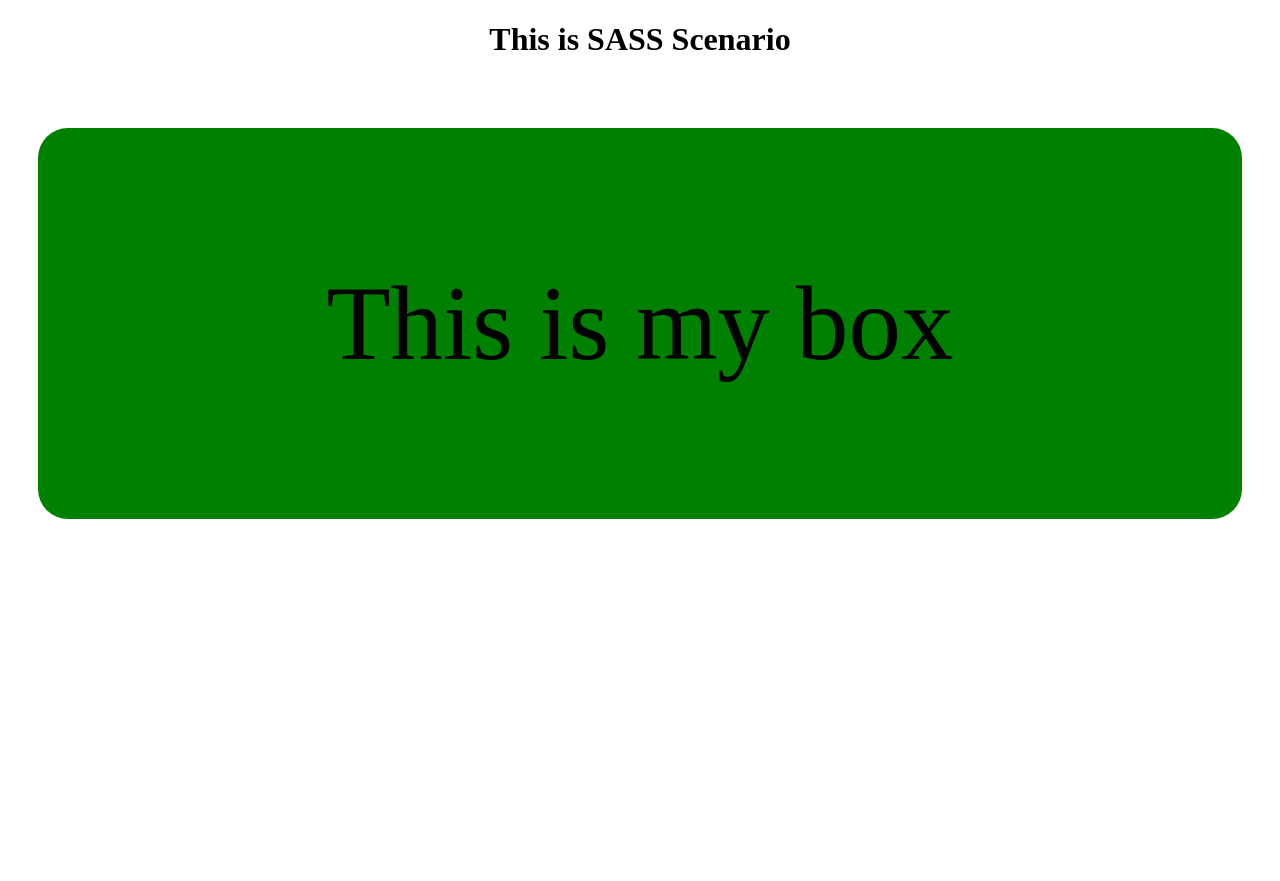
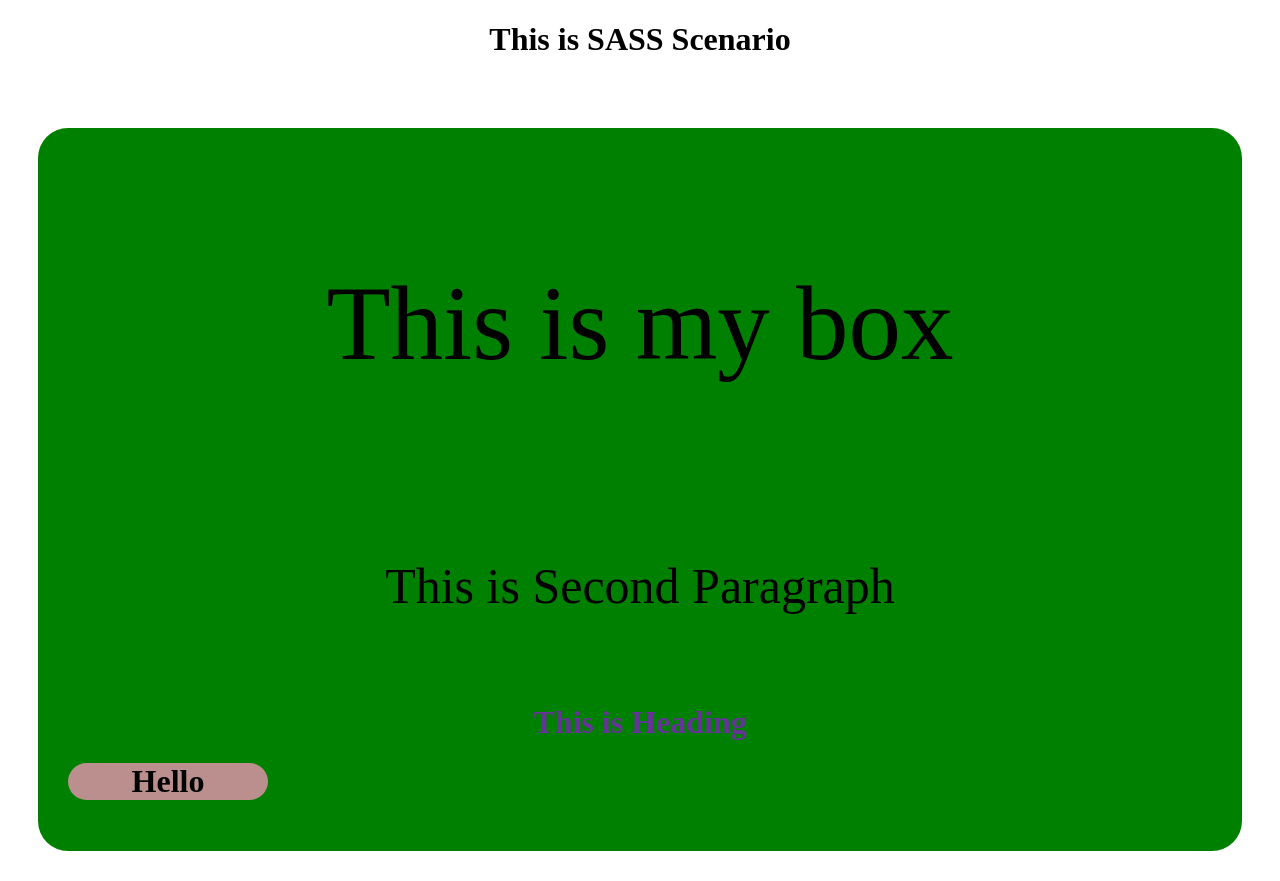
Before and after one commit to ashish-ad/Web-dev-learning, a website: page SASS/index.html in a window 1280 px wide. Before the commit the page ends 800 px from the top, so only its background shows below. Drawn offline with Linux system fonts and the light colour scheme.

Commit message:
commit on main

```diff
--- a/SASS/index.html
+++ b/SASS/index.html
@@ -12,7 +12,14 @@
         <h1>This is SASS Scenario</h1>
         <br>
         <div id="mydiv">
-            <p>This is my box</p>
+            <p id="one">This is my box</p>
+            <br>
+            <p  id="two">This is Second Paragraph</p>
+            <br>
+            <h1 id="three">This is Heading</h1 >
+                <div id = "secondiv">
+                    <h1>Hello </h1>
+                </div>
         </div>
     </div>
 </body>
--- a/SASS/mysass.scss
+++ b/SASS/mysass.scss
@@ -1,5 +1,6 @@
 $mycolor:red;
 $myscolor:green;
+$mytextsize: 35px;
 
 
 #mydiv{
@@ -8,8 +9,25 @@ $myscolor:green;
     border-radius:30px;
     background-color:$myscolor;
     text-align:center;
+    // Nested
+    #one{
+        font-size:75px+30px;
+    }
+    #two{
+        font-size:50px;
+    }
+    #three{
+        color:rebeccapurple;
+    }
+
+    // Nested
+    #secondiv{
+        background-color: rosybrown;
+        width:200px;
+        border-radius: 20px;
+        // Nested in Nested
+        #four{
+            color: seashell;
+        }
+    }
 }
-
-p{
-    font-size:75px+30px;
-}
```
Also changed, not shown: SASS/mysass.css, 1 other file.
